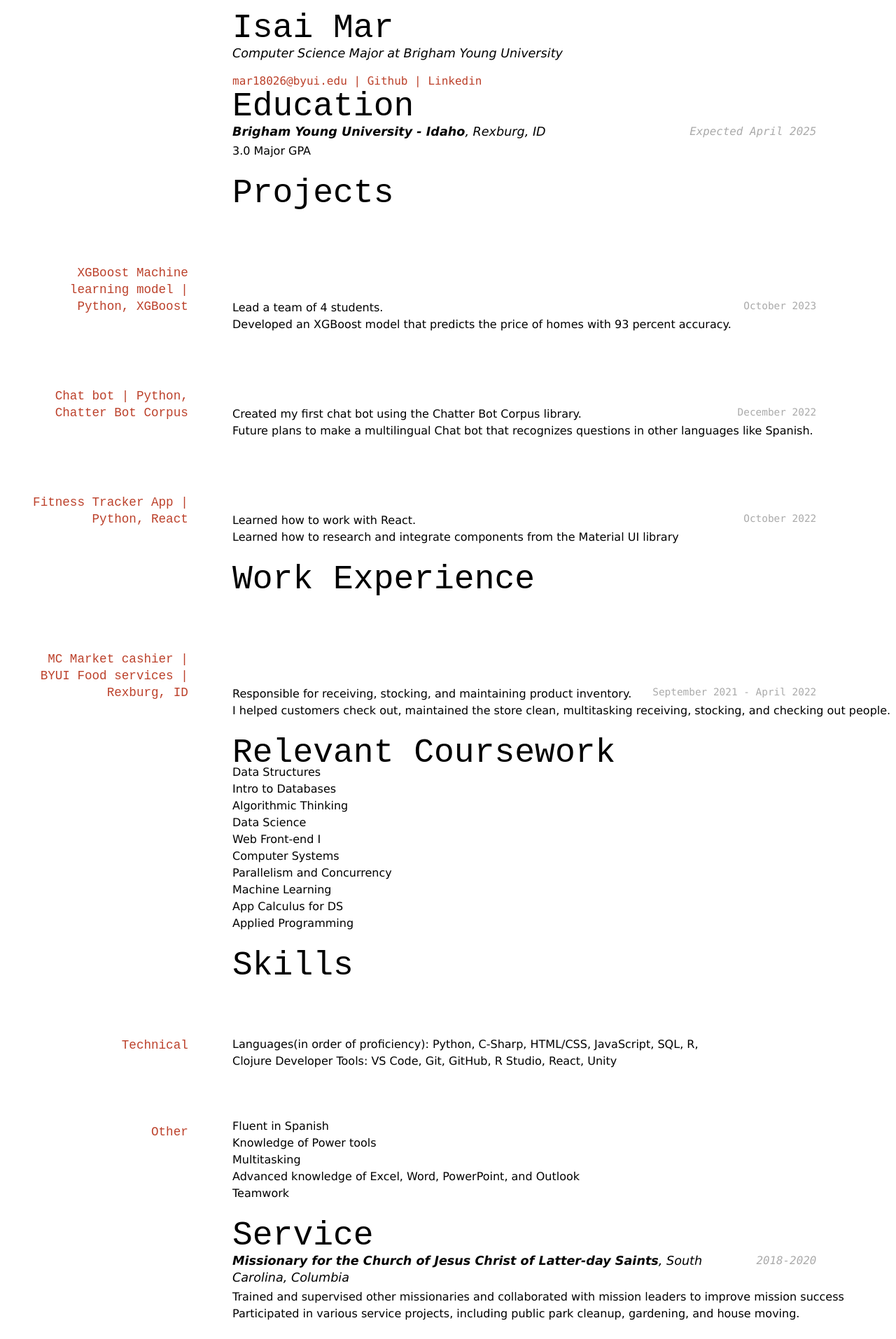
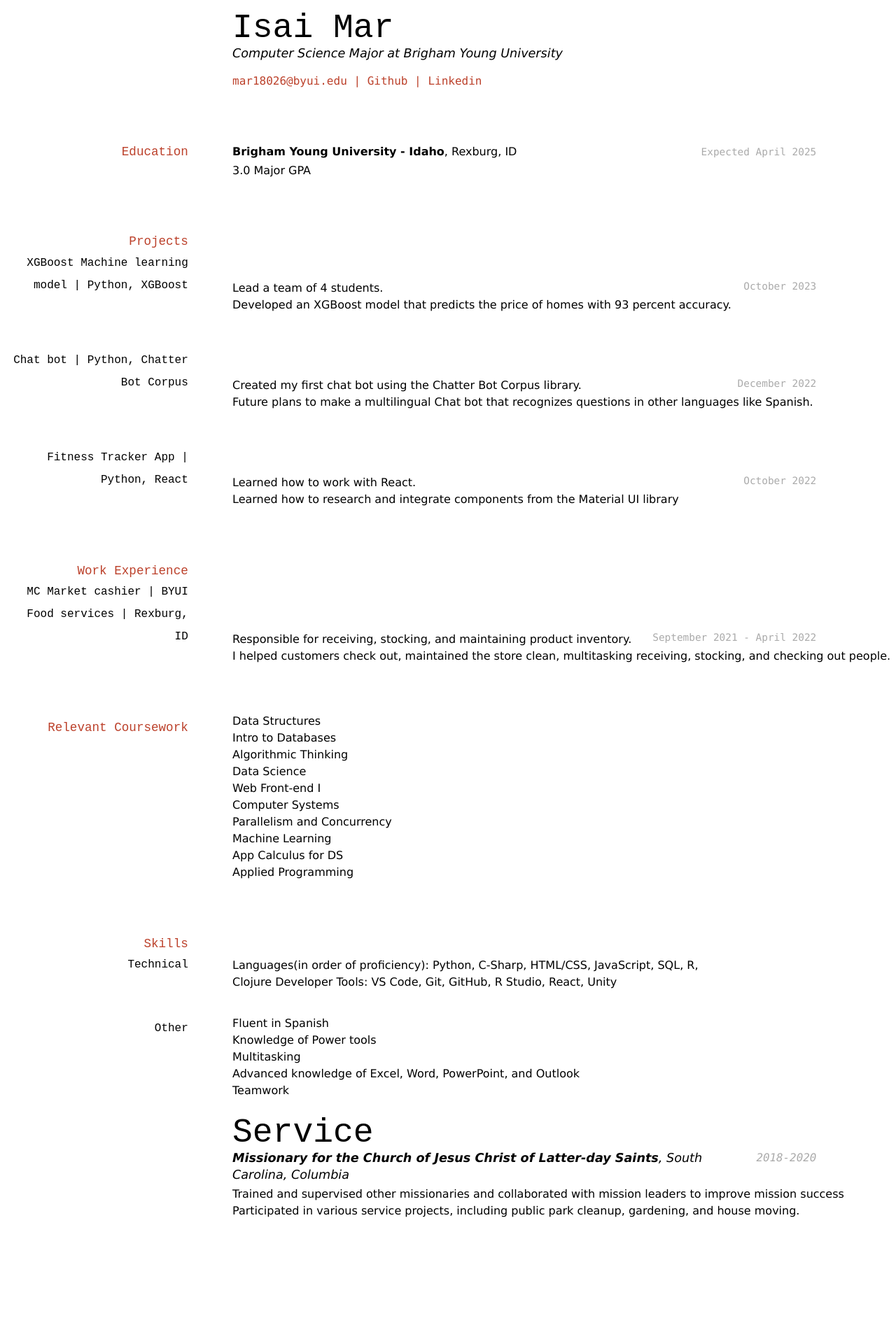
Before and after one commit to IsaiMar/isai_resume, a Jekyll site: the page built from docs/index.md, in a window 1280 px wide. Shown: the whole page at 70% size. Built offline with Jekyll 4.4.1, drawn with Linux system fonts in a browser that asks for light colours; after the commit the page ends 1767 px from its top, so only the background shows below that.

Commit message:
changed layout

```diff
--- a/docs/index.md
+++ b/docs/index.md
@@ -14,38 +14,38 @@ Computer Science Major at Brigham Young University
 <!-- https://www.monique.tech/the-art-of-markdown -->
 
 
-# Education
+## Education
 
 `Expected April 2025`
 __Brigham Young University - Idaho__, Rexburg, ID
 
 - 3.0 Major GPA
 
-# Projects
+## Projects
 
-## XGBoost Machine learning model | Python, XGBoost
+### XGBoost Machine learning model | Python, XGBoost
 `October 2023`
 - Lead a team of 4 students.
 - Developed an XGBoost model that predicts the price of homes with 93 percent accuracy.
 
-## Chat bot | Python, Chatter Bot Corpus
+### Chat bot | Python, Chatter Bot Corpus
 `December 2022`
 - Created my first chat bot using the Chatter Bot Corpus library.
 - Future plans to make a multilingual Chat bot that recognizes questions in other languages like Spanish.
 
-## Fitness Tracker App | Python, React
+### Fitness Tracker App | Python, React
 `October 2022`
 - Learned how to work with React.
 - Learned how to research and integrate components from the Material UI library
 
-# Work Experience
+## Work Experience
 
-##	MC Market cashier | BYUI Food services | Rexburg, ID
+###	MC Market cashier | BYUI Food services | Rexburg, ID
 `September 2021 - April 2022`
 -	Responsible for receiving, stocking, and maintaining product inventory.
 -	I helped customers check out, maintained the store clean, multitasking receiving, stocking, and checking out people.
 
-# Relevant Coursework
+## Relevant Coursework
 -   Data Structures
 -   Intro to Databases
 -   Algorithmic Thinking
@@ -59,13 +59,13 @@ Concurrency
 -   Applied Programming
 
 
-# Skills
+## Skills
 
-## Technical
+### Technical
 Languages(in order of proficiency): Python, C-Sharp, HTML/CSS, JavaScript, SQL, R, Clojure
 Developer Tools: VS Code, Git, GitHub, R Studio, React, Unity
 
-## Other
+### Other
 -	Fluent in Spanish
 -	Knowledge of Power tools
 -	Multitasking
```
